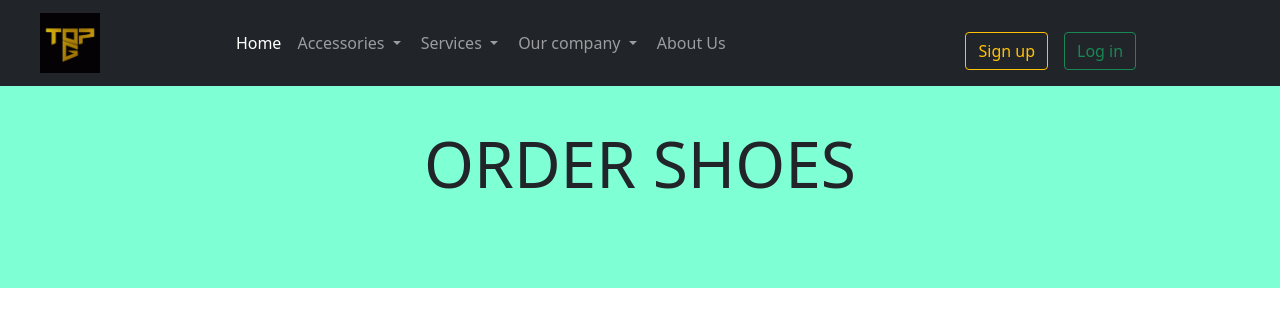
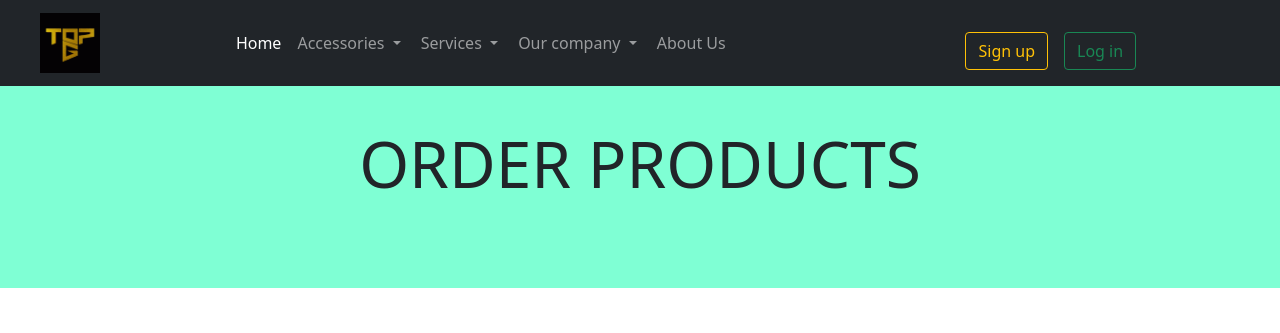
Before and after one commit to zebbyG/topg-shop, a Django app: page /shop_services/order-shoes/ in a window 1280 px wide. Shown: the top 333 px of the page. Run offline with Django 4.2, Linux system fonts and the light colour scheme.

Commit message:
service order products

```diff
--- a/TOP Gz SHOE SHOP/app/base_topshop.html
+++ b/TOP Gz SHOE SHOP/app/base_topshop.html
@@ -31,7 +31,7 @@
             Services
           </a>
           <ul class="dropdown-menu">
-            <li><a class="dropdown-item" href="{% url 'servicesPage:order-shoes' %}">Order Shoes</a></li>
+            <li><a class="dropdown-item" href="{% url 'servicesPage:order-shoes' %}">Place an order</a></li>
             <li><a class="dropdown-item" href="{% url 'servicesPage:customize_shoes' %}">Customize Shoes</a></li>
 <!--            <li><hr class="dropdown-divider"></li>-->
             <li><a class="dropdown-item" href="{% url 'servicesPage:trade' %}">Trade With Us</a></li>
--- a/TOP Gz SHOE SHOP/shop_services/templates/order-shoes.html
+++ b/TOP Gz SHOE SHOP/shop_services/templates/order-shoes.html
@@ -13,7 +13,7 @@
 <br><br>
 <div class="custom-container">
     <h3 class="display-3">
-        <strong>ORDER SHOES</strong>
+        <strong>ORDER PRODUCTS</strong>
     </h3>
 </div>
 <br><br>
@@ -21,7 +21,7 @@
 <div class="row" style="cursor: grab;">
     <img class="img-thumbnail rounded" style="width: 500px; height: 300px; object-fit: cover; margin-left: 35px;" src="{% static 'home-delivery.png' %}" alt="Vans Slip-on custom.jpg">
         <div class="col-md-6">
-            <h1>Order Shoes</h1>
+            <h1>Order Our Products</h1>
             <br>
           <p class="blockquote" style="font-size: larger;">
               At Top Gz Shoe Shop, we are committed to providing you with the best shoe shopping experience possible.
--- a/TOP Gz SHOE SHOP/shop_services/templates/shop-services.html
+++ b/TOP Gz SHOE SHOP/shop_services/templates/shop-services.html
@@ -27,7 +27,7 @@
 <div class="row" style="cursor: grab;">
     <img class="img-thumbnail rounded" style="width: 500px; height: 300px; object-fit: cover; margin-left: 35px;" src="{% static 'home-delivery.png' %}" alt="Vans Slip-on custom.jpg">
         <div class="col-md-6">
-            <h1>Order Shoes</h1>
+            <h1>Order Our Products</h1>
             <br>
           <p class="blockquote" style="font-size: larger;">
               At Top Gz Shoe Shop, we are committed to providing you with the best shoe shopping experience possible.
@@ -35,7 +35,7 @@
           </p>
             <div class="d-flex justify-content-center align-items-center" style="height: 25vh;">
                 <a href="{% url 'brands:catalogue' %}">
-                    <button type="button" class="btn btn-outline-secondary btn-lg"><strong>ORDER SHOES</strong></button>
+                    <button type="button" class="btn btn-outline-secondary btn-lg"><strong>GET STARTED</strong></button>
                 </a>
             </div>
         </div>
```
